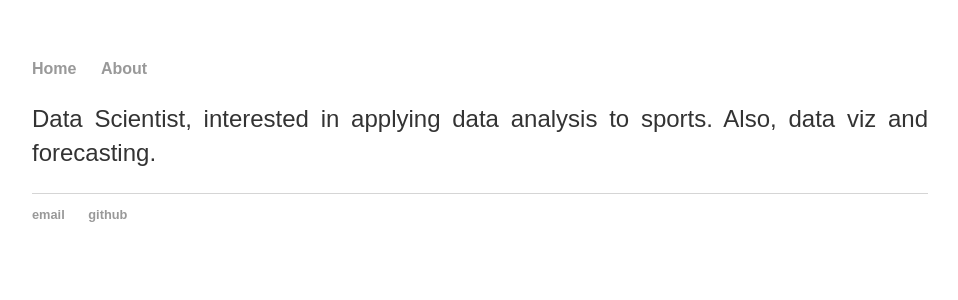
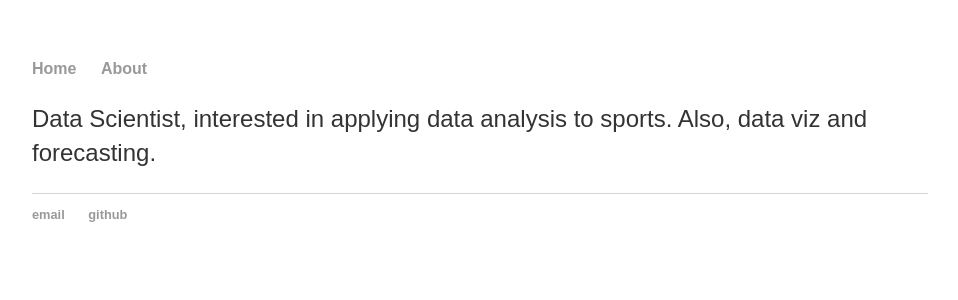
Before and after one commit to georgeball95/georgeball95.github.io, a Jekyll site: the page built from about/index.html, in a window 1280 px wide. Shown: the top 300 px of the page, without its empty margins (160-1118 px from the left). Built offline with Jekyll 4.4.1, drawn with Linux system fonts in a browser that asks for light colours.

Commit message:
change text align

```diff
--- a/css/main.css
+++ b/css/main.css
@@ -1,6 +1,6 @@
 body {
     margin: 60px auto;
-    text-align: justify;
+    text-align: left;
     width: 70%;
 }
 nav ul, footer ul {
@@ -17,7 +17,7 @@ nav ul li, footer ul li {
 a {
     font-family:'Liberation Sans','Arial';
     text-decoration: none;
-    text-align: justify;
+    text-align: left;
     color: #999;
 }
 a:hover {
@@ -30,7 +30,7 @@ h1 {
 }
 p {
     font-family:'Liberation Sans','Arial';
-    text-align: justify;
+    text-align: left;
     font-size: 1.5em;
     line-height: 1.4em;
     color: #333;
@@ -43,7 +43,7 @@ footer {
 
 ul.posts {
     font-family:'Liberation Sans','Arial';
-    text-align: justify;
+    text-align: left;
     margin: 20px auto 40px;
     font-size: 1.5em;
 }
```
